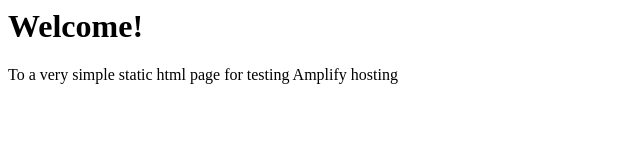
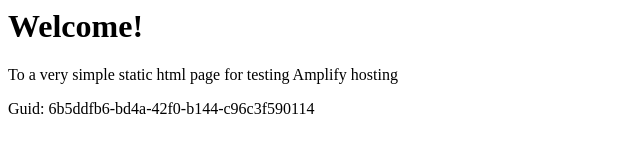
Before and after one commit to aws-aemilia-bah/Github-PR-Commit-Integration-Test-DoNotTouch-GitH-MJCD6L4M-v2-preprod-me-south-1, a website: page src/index.html in a window 1280 px wide. Shown: the whole page, without its empty margins (0-640 px from the left). Drawn offline with Linux system fonts and the light colour scheme.

Commit message:
commit from integ tests

```diff
--- a/src/index.html
+++ b/src/index.html
@@ -1,3 +1,5 @@
+
+
 <html lang="en">
 
 <head>
@@ -10,6 +12,6 @@
 <body>
     <h1>Welcome!</h1>
     <p>To a very simple static html page for testing Amplify hosting</p>
-</body>
+    <p>Guid: 6b5ddfb6-bd4a-42f0-b144-c96c3f590114</p></body>
 
 </html>
```
